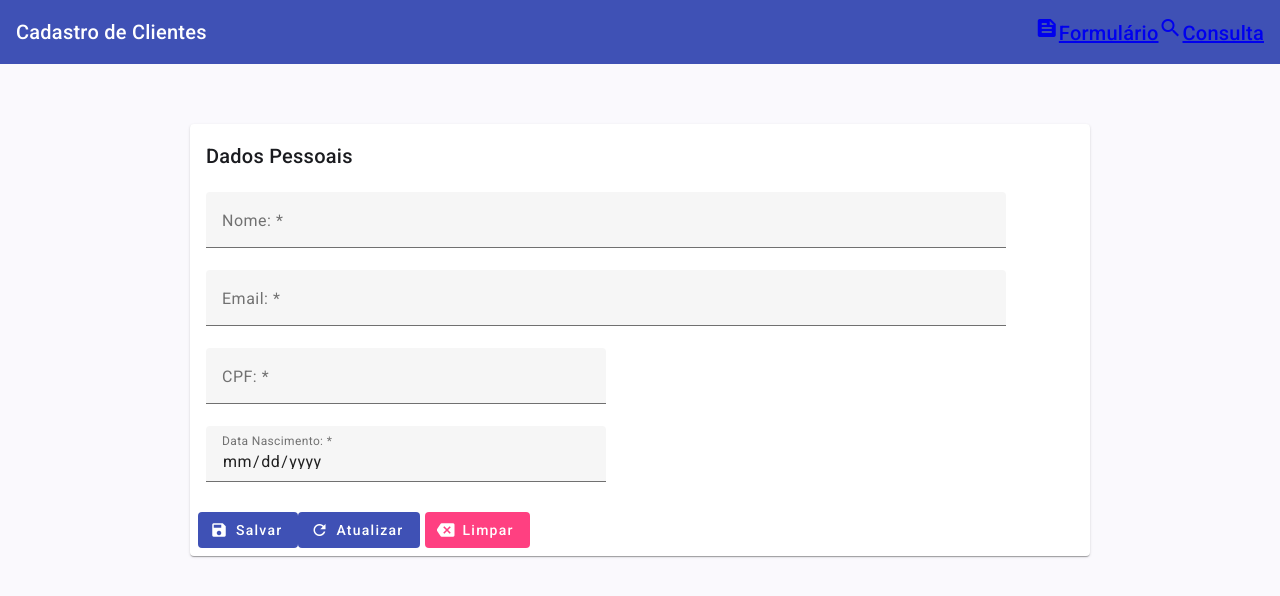
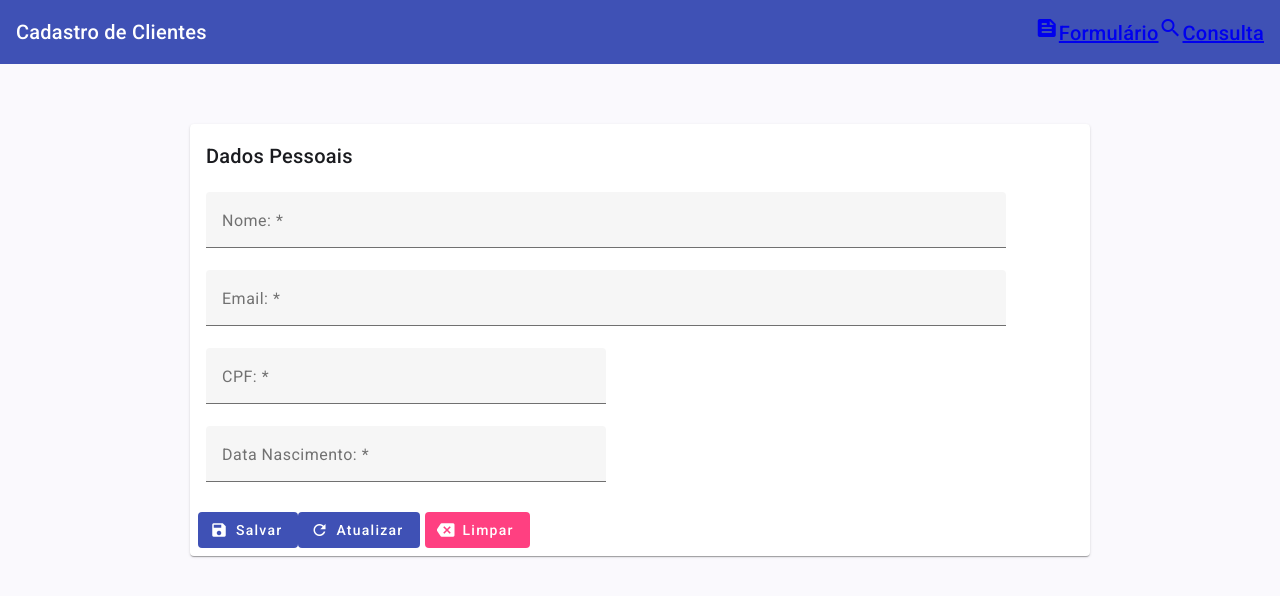
Before and after one commit to HeFidelis/crud-angular-material, an Angular app: page /cadastro in a window 1280 px wide. Shown: the top 596 px of the page. Built offline with nearby package versions, Linux system fonts and the light colour scheme.

Commit message:
Populando os dados do cliente através do formulário

```diff
--- a/src/app/cadastro/cadastro.html
+++ b/src/app/cadastro/cadastro.html
@@ -1,6 +1,6 @@
 <div fxLayout="row" fxLayoutAlign="center">
   <div fxLayout="column" fxFlex="900px">
-    <form class="mt-60" #clientesFrm="ngForm">
+    <form class="mt-60" #clientesFrm="ngForm" (ngSubmit)="salvar()">
       <mat-card>
         <mat-card-header>
           <mat-card-title>Dados Pessoais</mat-card-title>
@@ -10,7 +10,13 @@
             <div fxLayout="column" fxFlex="800px">
               <mat-form-field class="full-width">
                 <mat-label>Nome: *</mat-label>
-                <input type="text" placeholder="Ex: José da Silva" matInput />
+                <input
+                  type="text"
+                  [(ngModel)]="cliente.nome"
+                  name="nome"
+                  placeholder="Ex: José da Silva"
+                  matInput
+                />
               </mat-form-field>
             </div>
           </div>
@@ -19,7 +25,13 @@
             <div fxLayout="column" fxFlex="800px">
               <mat-form-field class="full-width">
                 <mat-label>Email: *</mat-label>
-                <input type="email" placeholder="Digite seu email" matInput />
+                <input
+                  type="email"
+                  [(ngModel)]="cliente.email"
+                  name="email"
+                  placeholder="Digite seu email"
+                  matInput
+                />
               </mat-form-field>
             </div>
           </div>
@@ -28,7 +40,13 @@
             <div fxLayout="column" fxFlex="400px">
               <mat-form-field class="full-width">
                 <mat-label>CPF: *</mat-label>
-                <input type="text" placeholder="Digite seu CPF" matInput />
+                <input
+                  type="text"
+                  [(ngModel)]="cliente.cpf"
+                  name="cpf"
+                  placeholder="Digite seu CPF"
+                  matInput
+                />
               </mat-form-field>
             </div>
           </div>
@@ -37,13 +55,19 @@
             <div fxLayout="column" fxFlex="400px">
               <mat-form-field class="full-width">
                 <mat-label>Data Nascimento: *</mat-label>
-                <input type="date" placeholder="Digite sua Data de Nascimento" matInput />
+                <input
+                  type="text"
+                  [(ngModel)]="cliente.dataNascimento"
+                  name="dataNascimento"
+                  placeholder="Digite sua Data de Nascimento"
+                  matInput
+                />
               </mat-form-field>
             </div>
           </div>
         </mat-card-content>
         <mat-card-actions>
-          <button mat-flat-button color="primary">
+          <button mat-flat-button color="primary" type="submit">
             <mat-icon fontIcon="save"></mat-icon>
             Salvar
           </button>
--- a/src/app/cadastro/cadastro.ts
+++ b/src/app/cadastro/cadastro.ts
@@ -6,6 +6,7 @@ import { MatFormField, MatLabel } from '@angular/material/form-field'
 import { MatInputModule} from '@angular/material/input'
 import { MatIconModule } from "@angular/material/icon";
 import { MatButtonModule } from "@angular/material/button";
+import { Cliente } from './cliente';
 
 @Component({
   selector: 'app-cadastro',
@@ -23,4 +24,9 @@ import { MatButtonModule } from "@angular/material/button";
 })
 export class Cadastro {
 
+  cliente: Cliente = Cliente.newCliente();
+
+  salvar(){
+    console.log("Dados Cliente: ", this.cliente);
+  }
 }
--- /dev/null
+++ b/src/app/cadastro/cliente.ts
@@ -0,0 +1,15 @@
+import { v4 as uuid } from 'uuid'
+
+export class Cliente {
+  id?: string;
+  nome?: string;
+  cpf?: string;
+  dataNascimento?: string;
+  email?: string;
+
+  static newCliente(){
+    const cliente = new Cliente();
+    cliente.id = uuid();
+    return cliente;
+  }
+}
```
